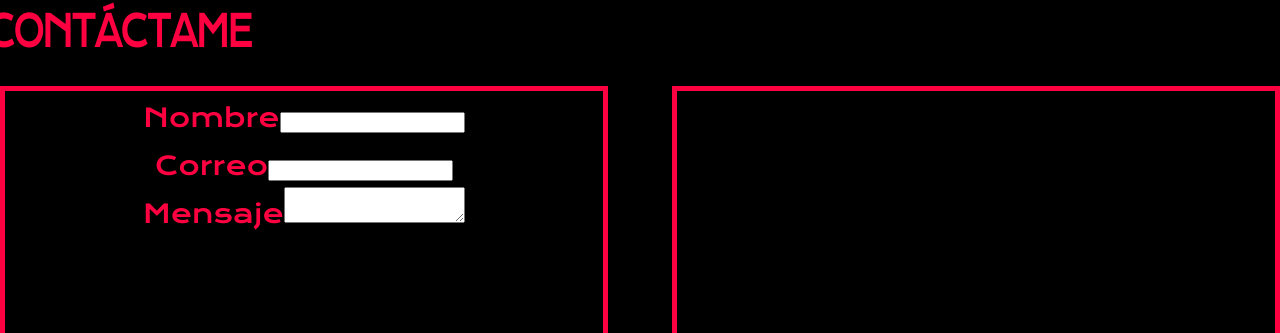
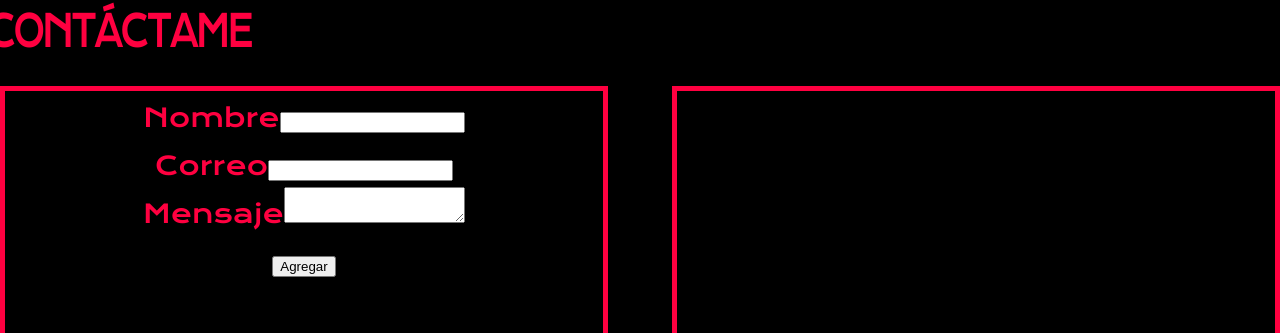
Before and after one commit to carlosegueda/portfolio, a React (Vite) app in the folder frontend/: page /contact in a window 1280 px wide. Shown: the part 111-444 px from the top of the page. Built offline with nearby package versions, Linux system fonts and the light colour scheme.

Commit message:
form added

```diff
--- a/frontend/src/paginas/contact.jsx
+++ b/frontend/src/paginas/contact.jsx
@@ -12,7 +12,8 @@ export default function PaginaContacto() {
 
       <div className="panelContact">
         <div className="sendMsj">
-          <form id="form-mensaje">
+          <form id="form-mensaje" netlify>
+            <input type="hidden" name="to" value="carlosegueda2002@gmail.com"></input>
             <div className="inputGrupo">
               <label for="nombre">Nombre</label>
               <input
@@ -45,6 +46,14 @@ export default function PaginaContacto() {
                 required
               />
             </div>
+
+            <button class="agregar" type="submit">
+            <div class="front">
+              <span>Agregar</span>
+            </div>
+          </button>
+
+
           </form>
         </div>
         <div className="contactMe"> </div>
--- a/frontend/src/paginas/tecnos.jsx
+++ b/frontend/src/paginas/tecnos.jsx
@@ -13,7 +13,7 @@ export default function PaginaTecnologias() {
         <h1>TECNOLOGÍAS</h1>
       </div>
       <div className="panelTecnos">
-        <div className="tecno1" onClick={() => setIsOpen(true)}>
+        <div className="tecno1" onMouseEnter={() => setIsOpen(true)} onMouseLeave={() => setIsOpen(false)}>
           {" "}
           <img src="htmlR.png" />
           <h1>HTML</h1>
@@ -21,7 +21,7 @@ export default function PaginaTecnologias() {
 
 
 
-        <div className="tecno2">
+        <div className="tecno2" >
           {" "}
           <img src="jsR.png" />
           <h1>JS</h1>
@@ -59,17 +59,12 @@ export default function PaginaTecnologias() {
         {isOpen && (
         <div className="overlay">
           <div className="modal">
-
-            <button className="cerrar" onClick={() => setIsOpen(false)}>
-              X
-            </button>
-
             <div
               className="editable"
               contentEditable={true}
               suppressContentEditableWarning={true}
             >
-              ✨ Aquí puedes escribir o poner código HTML...
+              HTML
             </div>
           </div>
         </div>
```
